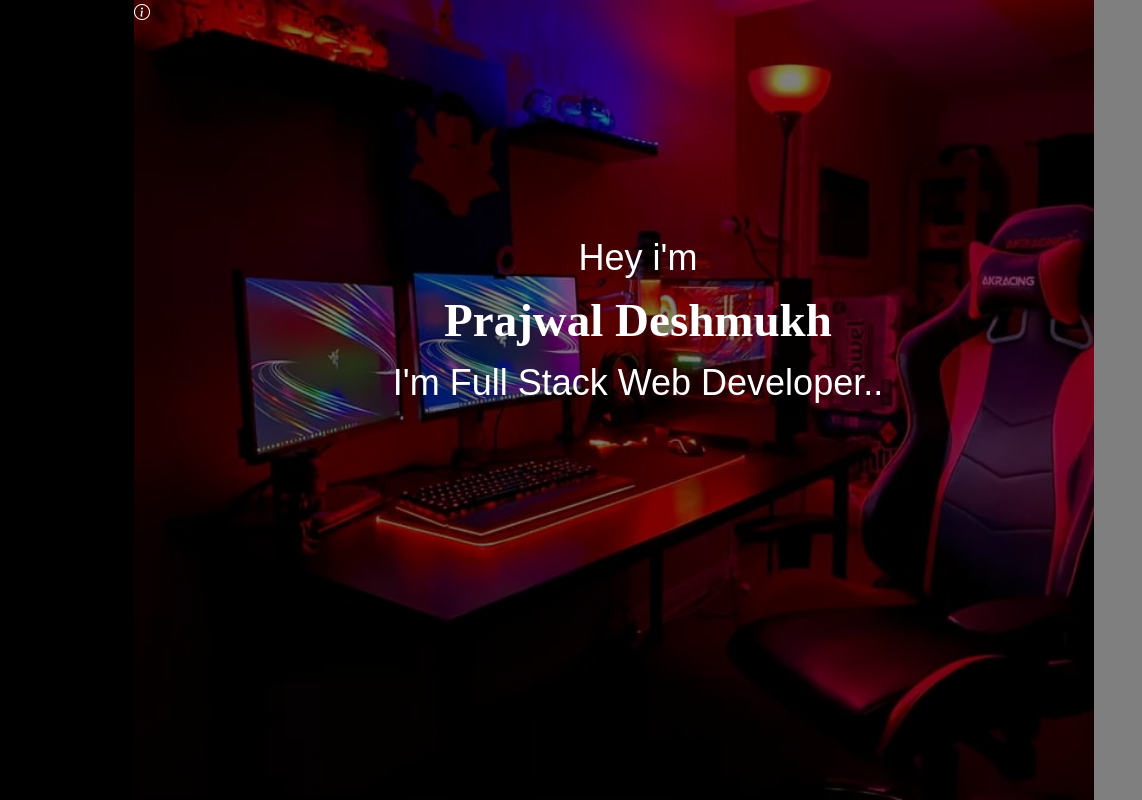
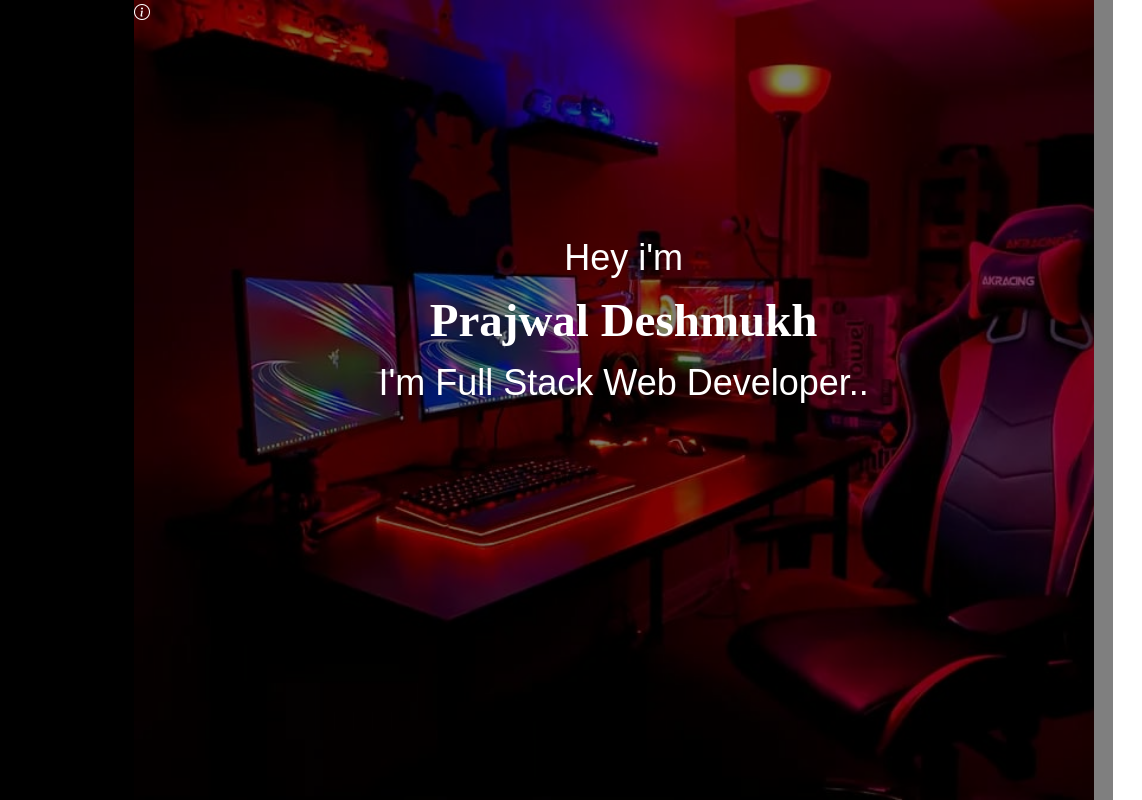
Before and after one commit to Prajwal-Deshmukh19/My-work, a website: page index.html in a window 1280 px wide. Shown: the full height of the page, 186-1328 px from the left, 1142 px wide, since content can reach past the window. Drawn offline with nearby package versions, Linux system fonts and the light colour scheme.

Commit message:
version-6
aligns
updated

```diff
--- a/index.html
+++ b/index.html
@@ -32,10 +32,8 @@ main{
 }
 .shade {
             background-color: rgba(0,0,0,0.5);
-            width: 105%;
+            width: 102%;
             height: 100vh;
-
-
         }
 nav{
     background-color: black;
```
